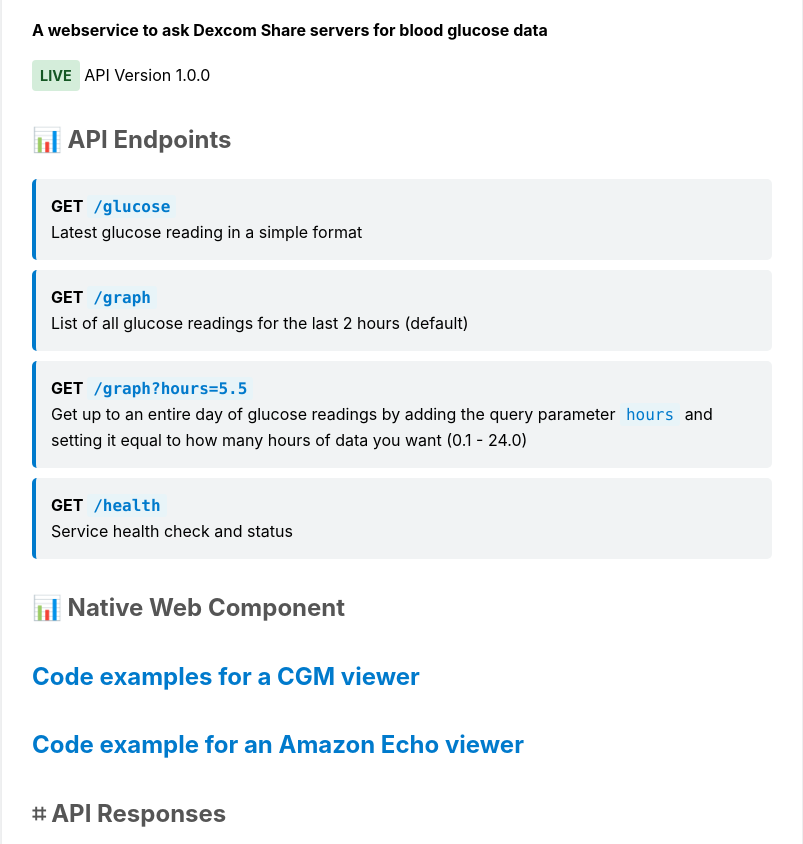
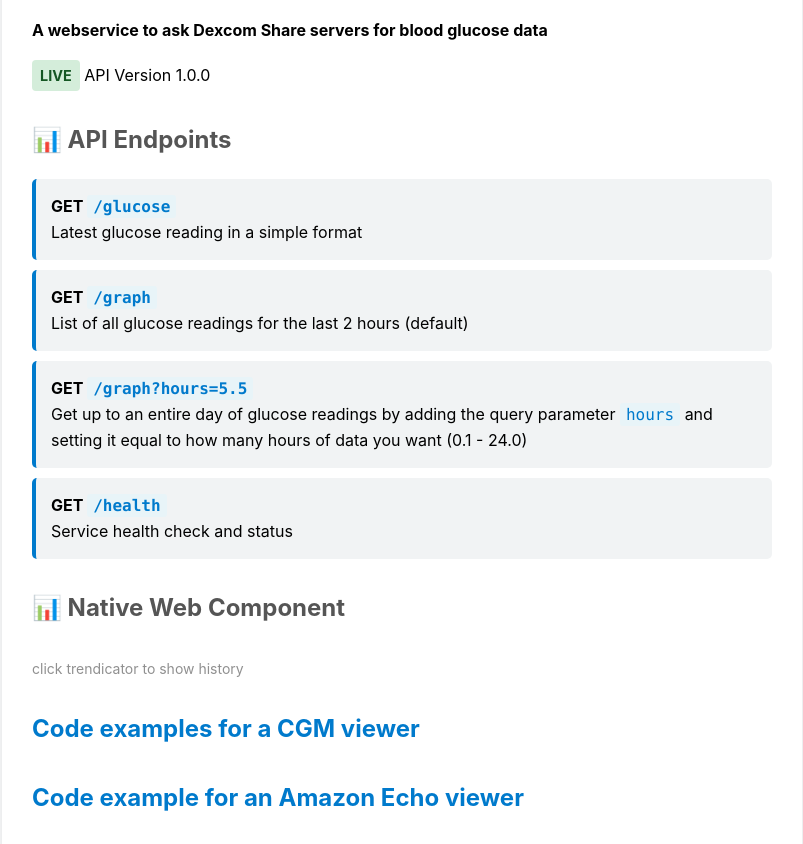
Before and after one commit to run-time/sugarsugar, a website with bundled scripts: page public/index.html in a window 1280 px wide. Shown: the part 189-1033 px from the top of the page, without its empty margins (238-1041 px from the left). Built offline with nearby package versions, Linux system fonts and the light colour scheme; files whose address does not match are found by name.

Commit message:
fixed npm scripts

```diff
--- a/build.js
+++ b/build.js
@@ -127,4 +127,4 @@
 
 console.log('✅ Build process completed');
 console.log('📁 Using: public/index.html');
-console.log('🚀 Ready for Vercel deployment!');
+console.log('\n\n\x1b[32m🚀 Ready for Vercel deployment!\x1b[0m\n\n');
--- a/public/index.html
+++ b/public/index.html
@@ -94,6 +94,12 @@
         font-family: system-ui;
         margin-top: 30px;
       }
+
+      .graph-message {
+        font-size: 14px;
+        color: #909090;
+        margin-top: 10px;
+      }
     </style>
   </head>
 
@@ -149,6 +155,7 @@
       <section>
         <h2>📊 Native Web Component</h2>
         <div id="output_glucose_indicator" class="glucose-container"></div>
+        <div class="graph-message">click trendicator to show history</div>
         <h2>
           <a href="/cgm.html" target="_blank">Code examples for a CGM viewer</a>
         </h2>
```
Also changed, not shown: package.json (+5 -5 lines), README.md, 1 other file.
